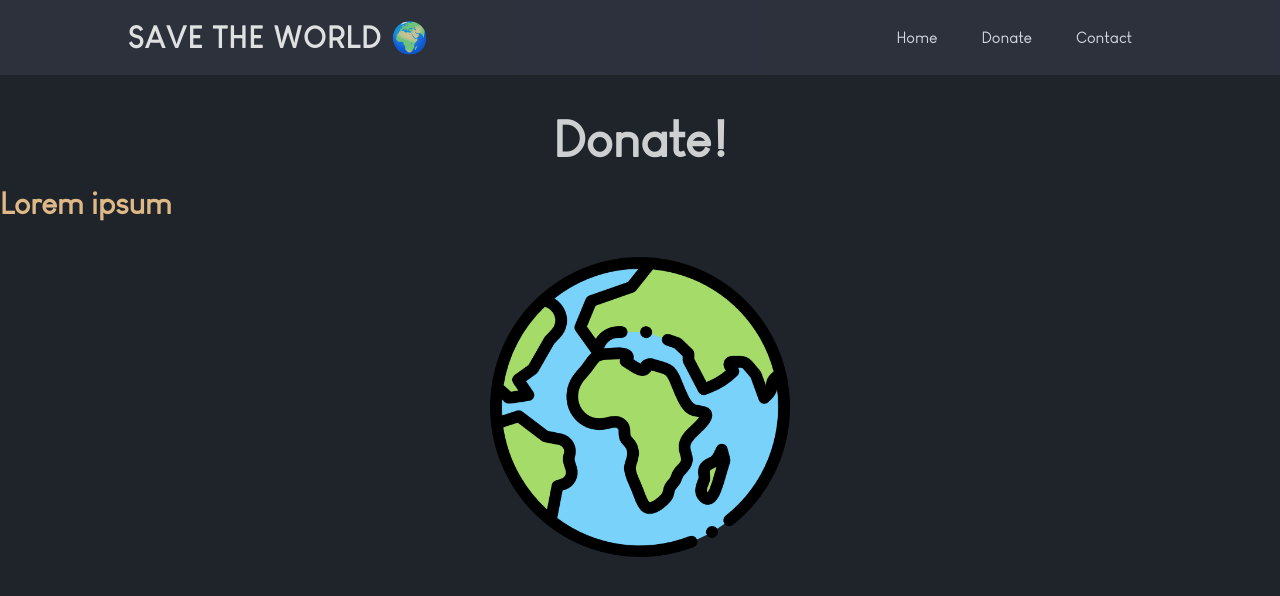
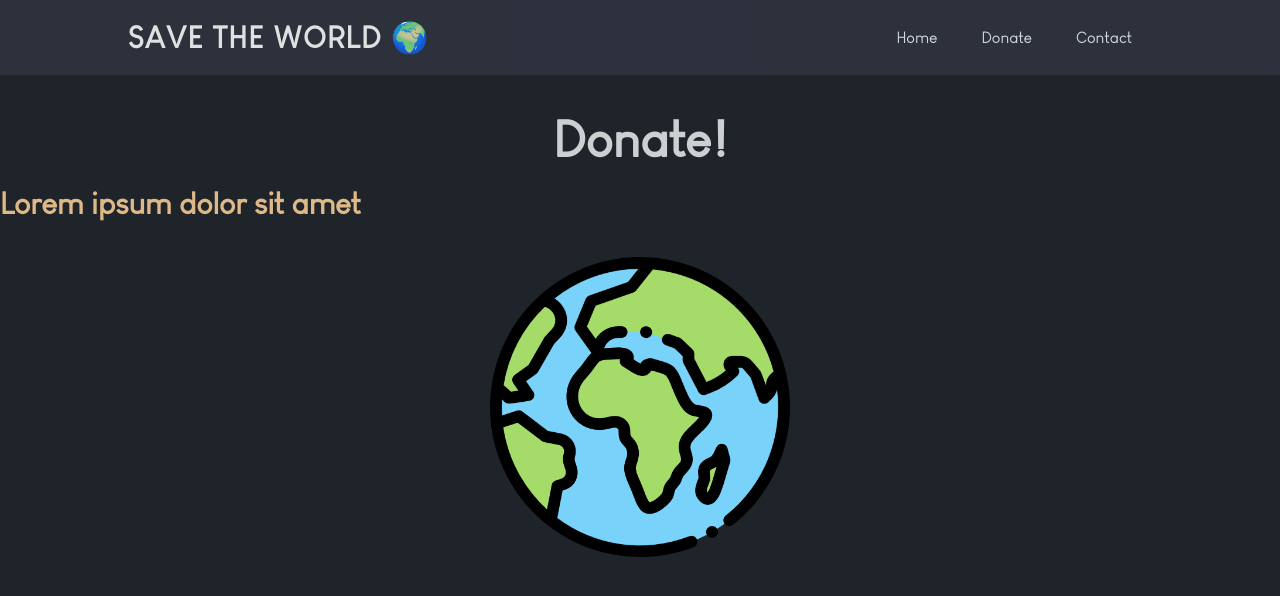
Before and after one commit to shrehanCodes/Save-The-World, a plain HTML site: page donate.html in a window 1280 px wide. Drawn offline with Linux system fonts and the light colour scheme.

Commit message:
Update donate.html

```diff
--- a/donate.html
+++ b/donate.html
@@ -25,7 +25,7 @@
 
     <br>
 
-    <h2 style="color: burlywood; font-size: 30px;"> Lorem ipsum</h2>
+    <h2 style="color: burlywood; font-size: 30px;"> Lorem ipsum dolor sit amet</h2>
     <br>
     <br>
     <img style="width: 300px; height: 300px;" src="Images/earth.png" class="center">
```
